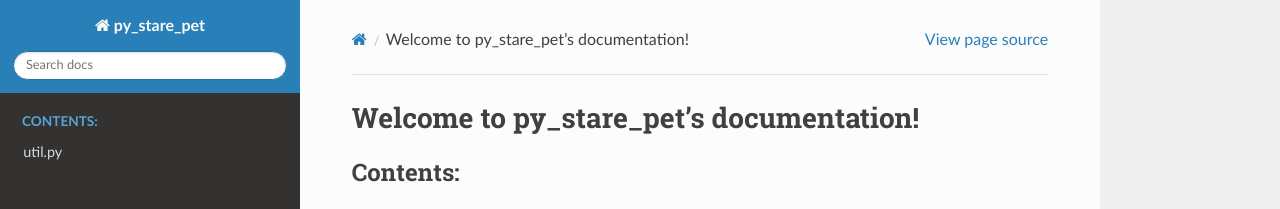
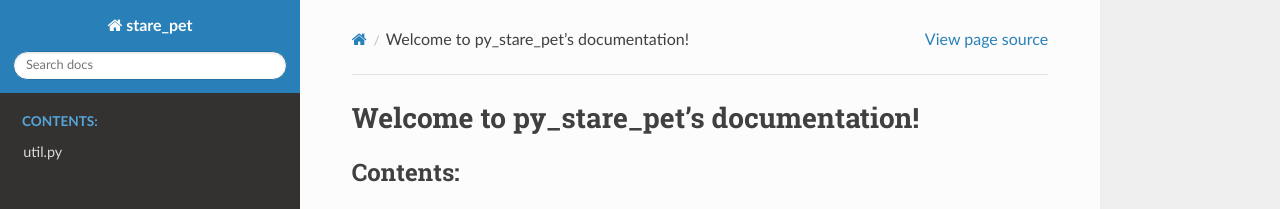
Before and after one commit to mfschmidt/stare_pet, a Sphinx documentation site: the page built from docs/index.rst, in a window 1280 px wide. Shown: the top 209 px of the page. Built offline with Sphinx 7.4.7 and the Read the Docs theme 2.0.0, drawn with Linux system fonts in a browser that asks for light colours.

```diff
--- a/docs/conf.py
+++ b/docs/conf.py
@@ -17,7 +17,7 @@
 
 # -- Project information -----------------------------------------------------
 
-project = 'py_stare_pet'
+project = 'stare_pet'
 copyright = '2021 Mike Schmidt'
 author = 'Betsy Bartlett, Mike Schmidt, Francesca Zanderigo'
 
```
